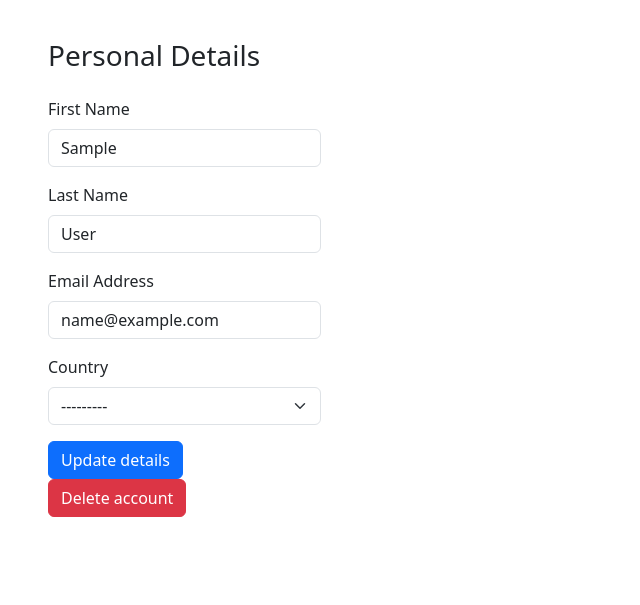
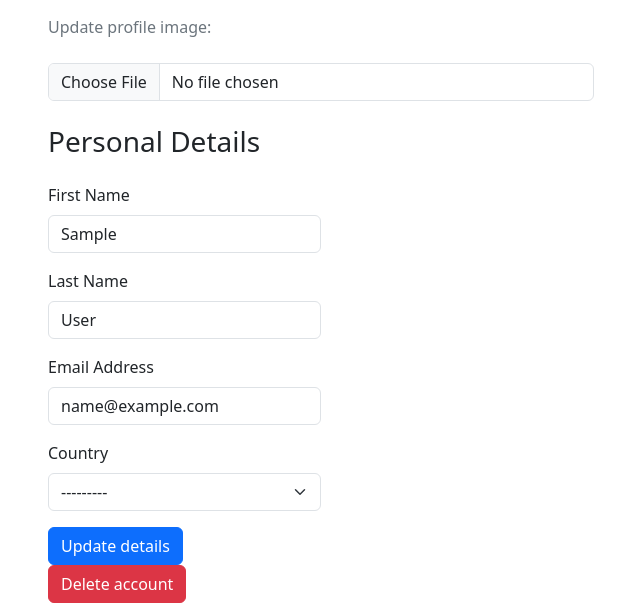
Before and after one commit to stephendawsondev/happiness-unleashed-svelte-ninja, a Django app: page /profile/ in a window 1280 px wide. Shown: the part 459-1064 px from the top of the page, without its empty margins (34-674 px from the left). Run offline with Django 4.2, Linux system fonts and the light colour scheme; the visitor is signed in with stand-in values (Sample User, id 1); data comes from the database, SQL or seed files in the repository; some libraries are stand-ins or nearby versions.

Commit message:
feat: add image upload to profile form

```diff
--- a/happiness_project/settings.py
+++ b/happiness_project/settings.py
@@ -48,6 +48,8 @@ INSTALLED_APPS = [
     'allauth.account',
     'allauth.socialaccount',
     'django.contrib.staticfiles',
+    'cloudinary_storage',
+    'cloudinary',
     'happiness_app',
     'profiles',
 
--- a/profiles/templates/profiles/profile.html
+++ b/profiles/templates/profiles/profile.html
@@ -1,5 +1,6 @@
 {% extends "base.html" %}
 {% load static %}
+{% load cloudinary %}
 {% load crispy_forms_filters %}
 {% load crispy_forms_tags %}
 
@@ -23,10 +24,31 @@
       <img src="https://res.cloudinary.com/dyoueyepq/image/upload/v1694389081/default_profile_ekdors.jpg"
         alt="Profile image placeholder" class="profile-image mb-3">
       {% endif %}
-      <form action="{% url 'profile' %}" method="POST" id="profile-update-form">
+      <form action="{% url 'profile' %}" method="POST" id="profile-update-form" enctype="multipart/form-data">
         {% csrf_token %}
+        <div class="mb-3">
+          <label class="form-label text-secondary" for="{{ form.profile_image.id_for_label }}">Update profile
+            image:</label>
+          <input type="file" class="form-control mt-3" name="{{ form.profile_image.html_name }}"
+            id="{{ form.profile_image.auto_id }}">
+
+          {% if form.profile_image.errors %}
+          <div class="text-danger mt-2">
+            {{ form.profile_image.errors }}
+          </div>
+          {% endif %}
+
+          {% if form.profile_image.value %}
+          <div class="d-flex my-3">
+            <input type="checkbox" class="form-check-input me-2" name="{{ form.profile_image.html_name }}-clear"
+              id="id_{{ form.profile_image.html_name }}-clear" style="height: 1.25rem; width: 1.25rem;">
+            <label class="form-check-label text-secondary fs-6 fw-medium"
+              for="id_{{ form.profile_image.html_name }}-clear">Clear image</label>
+          </div>
+          {% endif %}
+
+        </div>
         <h3 class="h3 my-4">Personal Details</h3>
-
         <!-- Manually render each field in the user form -->
         <div class="form-row">
           <div class="form-group col-md-6 mb-0">
--- a/profiles/views.py
+++ b/profiles/views.py
@@ -2,6 +2,8 @@ from django.shortcuts import render, redirect, reverse
 from django.contrib import messages
 from django.contrib.auth.decorators import login_required
 from django.contrib.auth import logout
+import cloudinary.uploader
+import cloudinary
 from django.shortcuts import get_object_or_404
 
 from .models import UserProfile
@@ -20,7 +22,14 @@ def profile(request):
         user_form = CustomUserEditForm(request.POST, instance=request.user)
         form = UserProfileForm(request.POST, instance=profile)
         # TODO: Add completed Acts of kindness to the profile page
+
         if user_form.is_valid() and form.is_valid():
+            if request.FILES:
+                if 'profile_image' in request.FILES:
+                    image = request.FILES['profile_image']
+                    upload = cloudinary.uploader.upload(image)
+                    form.instance.profile_image = upload['url']
+
             user_form.save()
             form.save()
             messages.success(request, 'Profile updated successfully')
```
